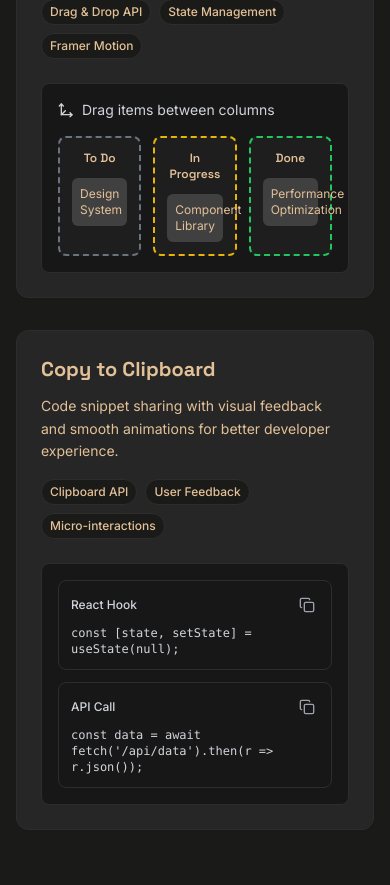
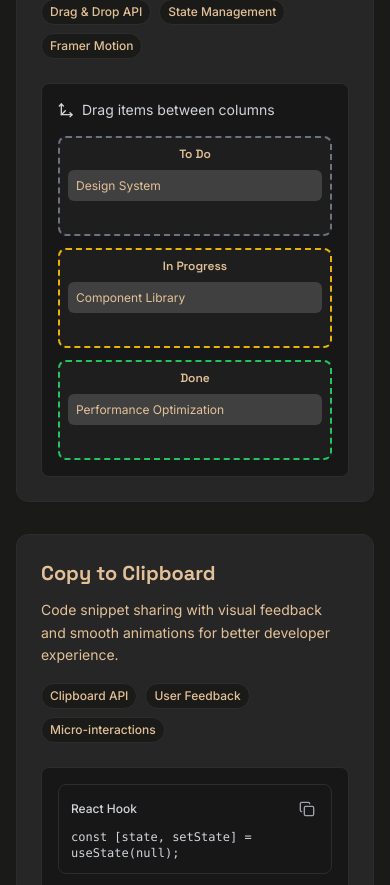
Before and after one commit to FraBzz/calanco-portfolio, a React (Vite) app: page /frontend in a window 390 px wide. Shown: the part 3254-4139 px from the top of the page. Built offline with nearby package versions, Linux system fonts and the light colour scheme.

Commit message:
fix: sistema link

```diff
--- a/src/App.tsx
+++ b/src/App.tsx
@@ -6,7 +6,7 @@ import Backend from './pages/Backend';
 import Contact from './pages/Contact';
 import Frontend from './pages/Frontend';
 import Home from './pages/Home';
-import Mobile from './pages/Mobile';
+// import Mobile from './pages/Mobile';
 
 function App() {
   const location = useLocation();
--- a/src/components/ApiProjects.tsx
+++ b/src/components/ApiProjects.tsx
@@ -153,7 +153,7 @@ const ApiProjects: React.FC = () => {
                   Start a Project
                 </a>
                 <a
-                  href="https://github.com/calanco"
+                  href="https://github.com/FraBzz"
                   target="_blank"
                   rel="noopener noreferrer"
                   className="inline-flex items-center justify-center gap-2 px-6 py-3 bg-neutral-800 hover:bg-gray-50 dark:hover:bg-neutral-700 rounded-lg font-semibold transition-colors border border-separator-dark"
--- a/src/components/Contact.tsx
+++ b/src/components/Contact.tsx
@@ -15,8 +15,8 @@ const contactMethods = [
 		icon: Github,
 		title: 'GitHub',
 		description: 'Check out my code and projects',
-		value: 'github.com/calanco',
-		href: 'https://github.com/calanco',
+		value: 'github.com/FraBzz',
+		href: 'https://github.com/FraBzz',
 	},
 	{
 		icon: MapPin,
--- a/src/demos/ProductManagementDemo.tsx
+++ b/src/demos/ProductManagementDemo.tsx
@@ -3,7 +3,6 @@ import { motion, AnimatePresence } from 'framer-motion';
 import { Plus, Edit, Trash2, Package, Check, AlertCircle, X, DollarSign, FileText, Save } from 'lucide-react';
 import { ProductsService, type Product, type CreateProductDto, type UpdateProductDto } from '../services';
 import { DemoLimits } from '../utils/demoLimits';
-import DemoNotice from '../components/DemoNotice';
 
 type FormMode = 'create' | 'edit' | 'view';
 type ActionStatus = 'idle' | 'loading' | 'success' | 'error';
@@ -432,17 +431,16 @@ const ProductManagementDemo: React.FC = () => {
               <p className="text-sm mt-2">Start by creating your first product.</p>
             </div>          ) : (
             <div className="max-h-96 overflow-y-auto space-y-3 pr-2 custom-scrollbar">
-              {products.map(product => (
-                <motion.div
+              {products.map(product => (                <motion.div
                   key={product.id}
                   initial={{ opacity: 0, y: 20 }}
                   animate={{ opacity: 1, y: 0 }}
                   className="bg-neutral-800 p-4 rounded-md border border-separator-dark"
                 >
-                  <div className="flex justify-between items-start mb-2">
-                    <div className="flex-1">
-                      <h5 className="font-medium text-lg">{product.name}</h5>
-                      <p className="text-sm text-gray-400 mb-2">
+                  <div className="flex flex-col sm:flex-row sm:justify-between sm:items-start gap-3">
+                    <div className="flex-1 min-w-0">
+                      <h5 className="font-medium text-lg break-words">{product.name}</h5>
+                      <p className="text-sm text-gray-400 mb-2 break-words">
                         {product.description}
                       </p>
                       <div className="flex items-center gap-2">                        <span className="font-display font-bold text-xl text-accent">
@@ -454,10 +452,10 @@ const ProductManagementDemo: React.FC = () => {
                       </div>
                     </div>
 
-                    <div className="flex gap-2 ml-4">
+                    <div className="flex gap-2 self-start sm:ml-4">
                       <button
                         onClick={() => handleEdit(product)}
-                        disabled={actionStatus === 'loading'}                        className={`p-2 rounded transition-colors ${
+                        disabled={actionStatus === 'loading'}                        className={`p-2 rounded transition-colors flex-shrink-0 ${
                           actionStatus === 'loading'
                             ? 'bg-blue-100/30 dark:bg-blue-900/10 text-blue-400/50 dark:text-blue-500/40 cursor-not-allowed'
                             : 'bg-blue-900/20 text-blue-400 hover:bg-blue-200 dark:hover:bg-blue-900/40'
@@ -469,7 +467,7 @@ const ProductManagementDemo: React.FC = () => {
 
                       <button
                         onClick={() => handleDelete(product)}
-                        disabled={actionStatus === 'loading'}                        className={`p-2 rounded transition-colors ${
+                        disabled={actionStatus === 'loading'}                        className={`p-2 rounded transition-colors flex-shrink-0 ${
                           actionStatus === 'loading'
                             ? 'bg-red-100/30 dark:bg-red-900/10 text-red-400/50 dark:text-red-500/40 cursor-not-allowed'
                             : 'bg-red-900/20 text-red-400 hover:bg-red-200 dark:hover:bg-red-900/40'
--- a/src/pages/Frontend.tsx
+++ b/src/pages/Frontend.tsx
@@ -168,7 +168,6 @@ const DragDropDemo: React.FC = () => {
       setDraggedItem(null);
     }
   };
-
   return (
     <div className="space-y-4">
       <div className="flex items-center gap-2 text-sm text-gray-300">
@@ -176,17 +175,17 @@ const DragDropDemo: React.FC = () => {
         <span>Drag items between columns</span>
       </div>
 
-      <div className="grid grid-cols-3 gap-3">
+      <div className="grid grid-cols-1 sm:grid-cols-3 gap-3">
         {columns.map((column) => (
           <div
             key={column.id}
-            className={`p-3 rounded-lg border-2 border-dashed transition-colors ${
+            className={`p-2 sm:p-3 rounded-lg border-2 border-dashed transition-colors ${
               column.color
-            } bg-neutral-800/50`}
+            } bg-neutral-800/50 min-h-[100px]`}
             onDragOver={(e) => e.preventDefault()}
             onDrop={() => handleDrop(column.id)}
           >
-            <h4 className="text-xs font-semibold mb-3 text-center">
+            <h4 className="text-xs font-semibold mb-2 sm:mb-3 text-center">
               {column.title}
             </h4>
             <div className="space-y-2">
@@ -197,7 +196,7 @@ const DragDropDemo: React.FC = () => {
                     key={item.id}
                     draggable
                     onDragStart={() => handleDragStart(item.id)}
-                    className="p-2 bg-neutral-700 rounded-md text-xs cursor-move hover:bg-neutral-600 transition-colors"
+                    className="p-2 bg-neutral-700 rounded-md text-xs cursor-move hover:bg-neutral-600 transition-colors break-words leading-tight"
                     whileHover={{ scale: 1.02 }}
                     whileDrag={{ scale: 0.95, rotate: 5 }}
                   >
@@ -472,7 +471,7 @@ const Frontend: React.FC = () => {
                   Start a Project
                 </a>
                 <a
-                  href="https://github.com/calanco"
+                  href="https://github.com/FraBzz"
                   target="_blank"
                   rel="noopener noreferrer"
                   className="inline-flex items-center justify-center gap-2 px-6 py-3 bg-neutral-800 hover:bg-gray-50 dark:hover:bg-neutral-700 rounded-lg font-semibold transition-colors border border-separator-dark"
--- a/src/pages/Home.tsx
+++ b/src/pages/Home.tsx
@@ -1,5 +1,5 @@
 import { motion } from 'framer-motion';
-import { ArrowRight, Layout as LayoutIcon, Server, Smartphone, Calendar, Code2, Users, Coffee, Star, Shield, Zap } from 'lucide-react';
+import { ArrowRight, Layout as LayoutIcon, Server, Calendar, Code2, Users, Coffee, Star, Shield, Zap } from 'lucide-react';
 import React from 'react';
 import { Link } from 'react-router-dom';
 
```
